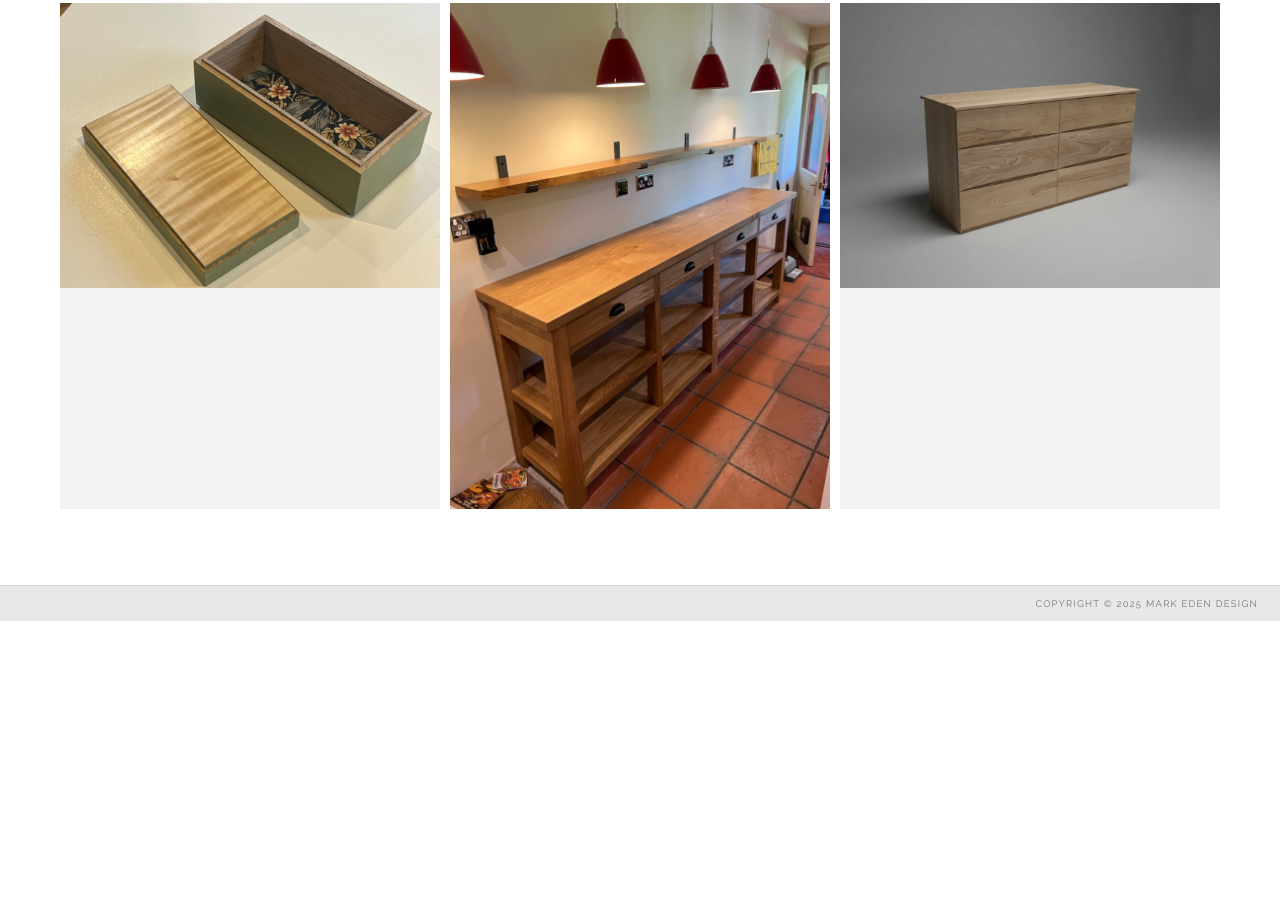
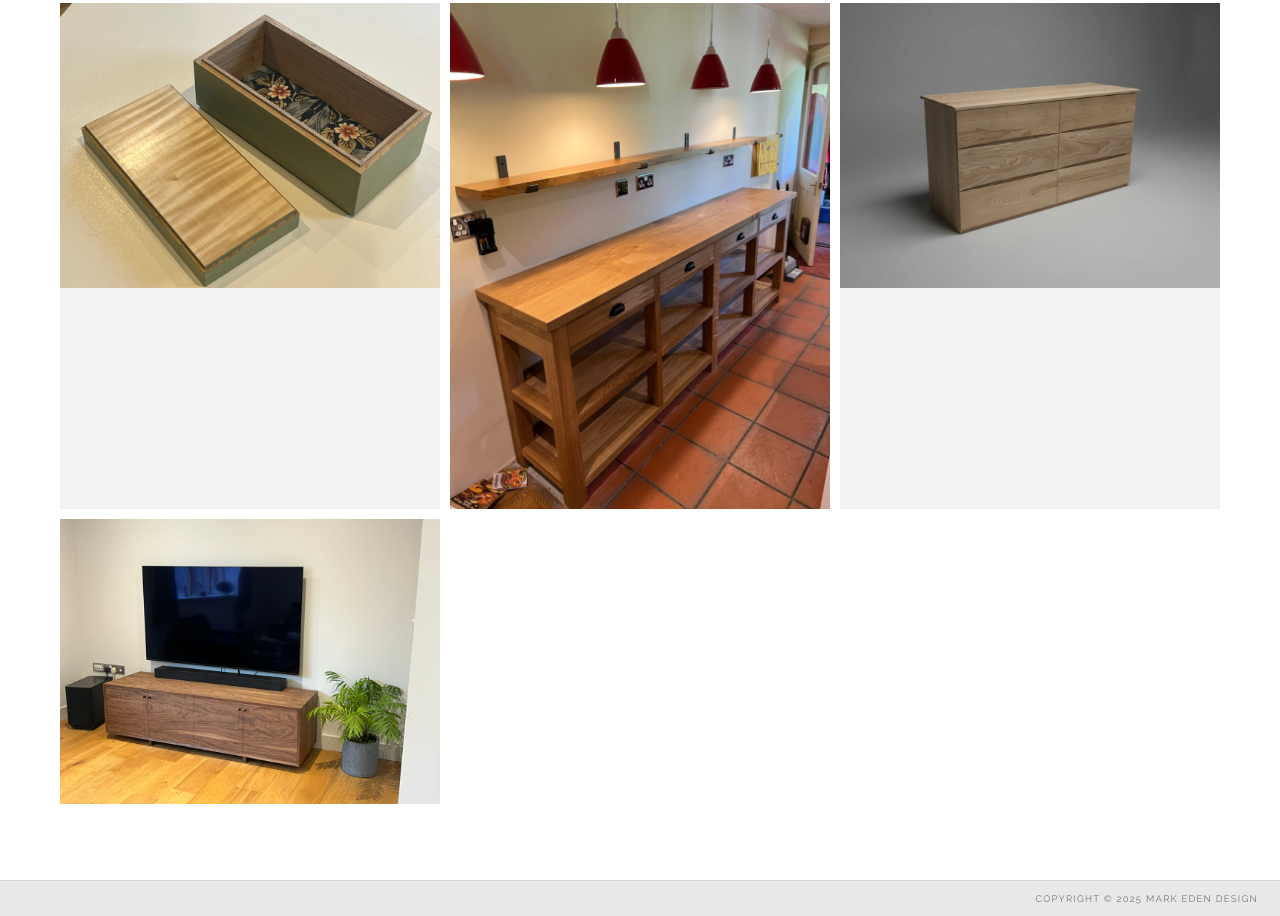
Before and after one commit to markeden-gif/markedendesign, a plain HTML site: page gallery.html in a window 1280 px wide. Shown: the part 3216-4132 px from the top of the page. Before the commit the page ends 3837 px from the top, so only its background shows below. Drawn offline with nearby package versions, Linux system fonts and the light colour scheme.

Commit message:
Add walnut media unit to gallery
Co-Authored-By: Claude Sonnet 4.6 <noreply@anthropic.com>

```diff
--- a/gallery.html
+++ b/gallery.html
@@ -61,6 +61,7 @@
                 <div class="gallery-item"><img src="images/5914104B-46D6-4FBE-B5B8-7A04DFE2501A_1_105_c.jpeg" alt="Handmade green-painted oak jewellery box with figured sycamore lid and fabric-lined interior"></div>
                 <div class="gallery-item"><img src="images/CB30A5C5-0E5E-4AE9-A350-6B9035AFD362_1_105_c.jpeg" alt="Bespoke oak kitchen dresser and prep counter with drawers and open shelves, installed in a farmhouse kitchen"></div>
                 <div class="gallery-item"><img src="images/mary-drawers.png" alt="Bespoke chest of drawers handmade by Mark Eden Design"></div>
+                <div class="gallery-item"><img src="images/6322C15A-D8B3-4350-8CD6-8B2A3024205B_1_105_c.jpeg" alt="Bespoke walnut media unit installed in a living room, handmade by Mark Eden Design"></div>
 
             </div>
         </div>
```
Also changed, not shown: images/6322C15A-D8B3-4350-8CD6-8B2A3024205B_1_105_c.jpeg (added).
